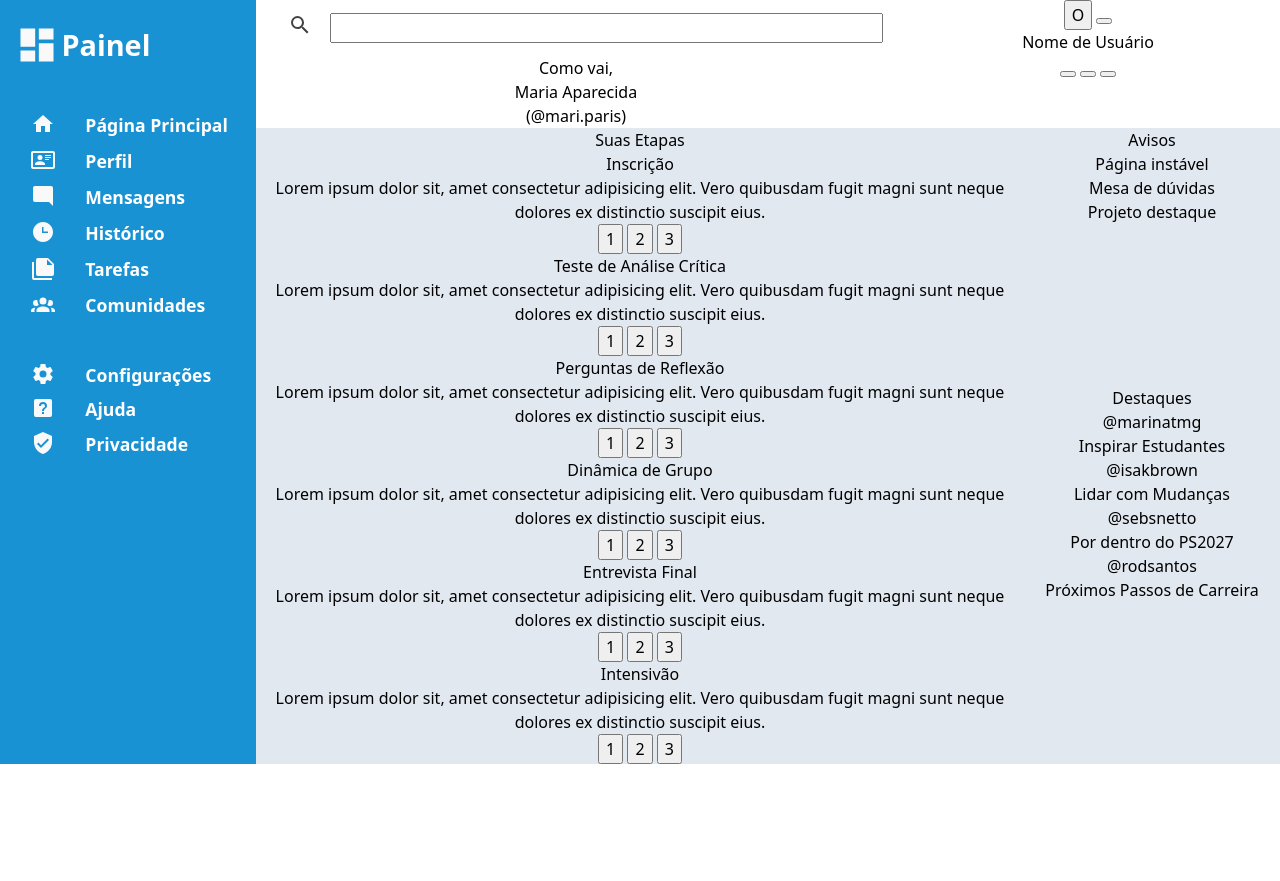
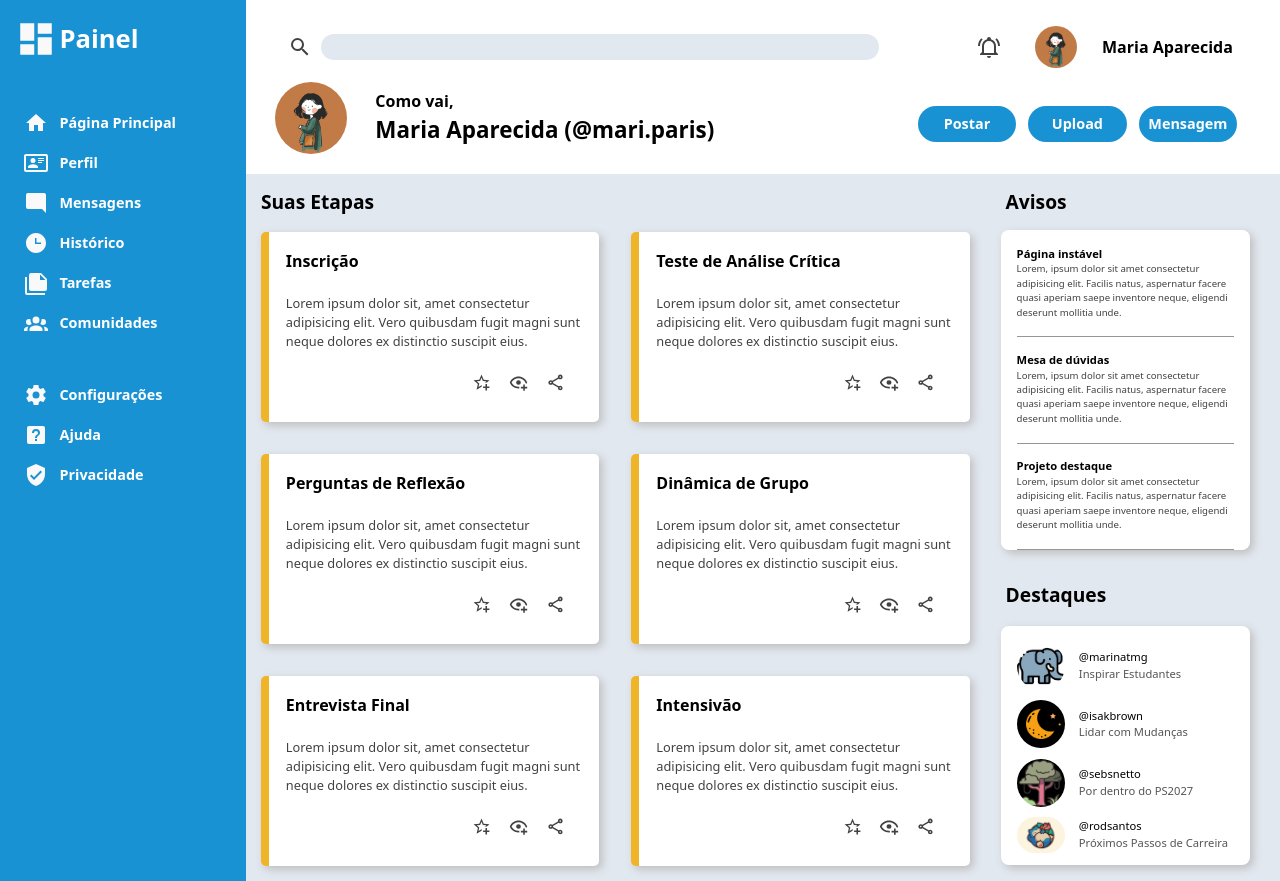
Before and after one commit to burity2/user-dashboard, a plain HTML site: page index.html in a window 1280 px wide. Before the commit the page ends 800 px from the top, so only its background shows below. Drawn offline with Linux system fonts and the light colour scheme.

Commit message:
design finished

```diff
--- a/index.html
+++ b/index.html
@@ -14,18 +14,18 @@
                 <input type="search" id="site-search" name="site-search" id="search-bar-input">
             </div>
             <div id="user-access">
-                <button id="bell">O</button>
-                <button id="user-icon"></button>
-                <p id="access-username">Nome de Usuário</p>
+                <img src="./assets/icons/bell-ring-outline.svg" alt="" class="header-icon" id="header-icon-bell">
+                <img src="./assets/8a952789567051.5df8ef2c0933b.png" alt="" class="profile-pic" id="header-profile-pic">
+                <p id="access-username">Maria Aparecida</p>
             </div>
             <div id="user-profile">
-                <img src="" alt="">
-                <p id="greetings">Como vai, <p id="profile-username" class="username">Maria Aparecida <p id="profile-username-nick" class="username">(@mari.paris)</p></p></p>
+                <img src="./assets/8a952789567051.5df8ef2c0933b.png" alt="" class="profile-pic">
+                <div id="greetings"><p id="greetings">Como vai, <p id="profile-username" class="username">Maria Aparecida (@mari.paris)</p></p></div>
             </div>
             <div id="navbar">
-                <button></button>
-                <button></button>
-                <button></button>
+                <button class="navbar-btn">Postar</button>
+                <button class="navbar-btn">Upload</button>
+                <button class="navbar-btn">Mensagem</button>
             </div>
         </div>
         <div id="l-sidebar">
@@ -76,15 +76,16 @@
         </div>
 
         <div id="projects">
-            <p>Suas Etapas</p>
+            <p id="projects-p">Suas Etapas</p>
             <div id="selection-process-container">
+
                 <div class="selection-process-div">
                     <p class="selection-process-title">Inscrição</p>
                     <p class="selection-process-description">Lorem ipsum dolor sit, amet consectetur adipisicing elit. Vero quibusdam fugit magni sunt neque dolores ex distinctio suscipit eius.</p>
                     <div class="selection-process-btn-bar">
-                        <button class="selection-process-btn">1</button>
-                        <button class="selection-process-btn">2</button>
-                        <button class="selection-process-btn">3</button>
+                        <img src="./assets/icons/star-plus-outline.svg" alt="" class="selection-process-img">
+                        <img src="./assets/icons/eye-plus-outline.svg" alt="" class="selection-process-img">
+                        <img src="./assets/icons/share-variant-outline.svg" alt="" class="selection-process-img">
                     </div>
                 </div>
 
@@ -92,9 +93,9 @@
                     <p class="selection-process-title">Teste de Análise Crítica</p>
                     <p class="selection-process-description">Lorem ipsum dolor sit, amet consectetur adipisicing elit. Vero quibusdam fugit magni sunt neque dolores ex distinctio suscipit eius.</p>
                     <div class="selection-process-btn-bar">
-                        <button class="selection-process-btn">1</button>
-                        <button class="selection-process-btn">2</button>
-                        <button class="selection-process-btn">3</button>
+                        <img src="./assets/icons/star-plus-outline.svg" alt="" class="selection-process-img">
+                        <img src="./assets/icons/eye-plus-outline.svg" alt="" class="selection-process-img">
+                        <img src="./assets/icons/share-variant-outline.svg" alt="" class="selection-process-img">
                     </div>
                 </div>
 
@@ -102,9 +103,9 @@
                     <p class="selection-process-title">Perguntas de Reflexão</p>
                     <p class="selection-process-description">Lorem ipsum dolor sit, amet consectetur adipisicing elit. Vero quibusdam fugit magni sunt neque dolores ex distinctio suscipit eius.</p>
                     <div class="selection-process-btn-bar">
-                        <button class="selection-process-btn">1</button>
-                        <button class="selection-process-btn">2</button>
-                        <button class="selection-process-btn">3</button>
+                        <img src="./assets/icons/star-plus-outline.svg" alt="" class="selection-process-img">
+                        <img src="./assets/icons/eye-plus-outline.svg" alt="" class="selection-process-img">
+                        <img src="./assets/icons/share-variant-outline.svg" alt="" class="selection-process-img">
                     </div>
                 </div>
 
@@ -112,9 +113,9 @@
                     <p class="selection-process-title">Dinâmica de Grupo</p>
                     <p class="selection-process-description">Lorem ipsum dolor sit, amet consectetur adipisicing elit. Vero quibusdam fugit magni sunt neque dolores ex distinctio suscipit eius.</p>
                     <div class="selection-process-btn-bar">
-                        <button class="selection-process-btn">1</button>
-                        <button class="selection-process-btn">2</button>
-                        <button class="selection-process-btn">3</button>
+                        <img src="./assets/icons/star-plus-outline.svg" alt="" class="selection-process-img">
+                        <img src="./assets/icons/eye-plus-outline.svg" alt="" class="selection-process-img">
+                        <img src="./assets/icons/share-variant-outline.svg" alt="" class="selection-process-img">
                     </div>
                 </div>
 
@@ -122,9 +123,9 @@
                     <p class="selection-process-title">Entrevista Final</p>
                     <p class="selection-process-description">Lorem ipsum dolor sit, amet consectetur adipisicing elit. Vero quibusdam fugit magni sunt neque dolores ex distinctio suscipit eius.</p>
                     <div class="selection-process-btn-bar">
-                        <button class="selection-process-btn">1</button>
-                        <button class="selection-process-btn">2</button>
-                        <button class="selection-process-btn">3</button>
+                        <img src="./assets/icons/star-plus-outline.svg" alt="" class="selection-process-img">
+                        <img src="./assets/icons/eye-plus-outline.svg" alt="" class="selection-process-img">
+                        <img src="./assets/icons/share-variant-outline.svg" alt="" class="selection-process-img">
                     </div>
                 </div>
 
@@ -132,9 +133,9 @@
                     <p class="selection-process-title">Intensivão</p>
                     <p class="selection-process-description">Lorem ipsum dolor sit, amet consectetur adipisicing elit. Vero quibusdam fugit magni sunt neque dolores ex distinctio suscipit eius.</p>
                     <div class="selection-process-btn-bar">
-                        <button class="selection-process-btn">1</button>
-                        <button class="selection-process-btn">2</button>
-                        <button class="selection-process-btn">3</button>
+                        <img src="./assets/icons/star-plus-outline.svg" alt="" class="selection-process-img">
+                        <img src="./assets/icons/eye-plus-outline.svg" alt="" class="selection-process-img">
+                        <img src="./assets/icons/share-variant-outline.svg" alt="" class="selection-process-img">
                     </div>
                 </div>
 
@@ -142,19 +143,19 @@
         </div>
         <div id="r-sidebar">
             <div id="announcements">
-                <p id="annoucements-title">Avisos</p>
+                <p id="announcements-title">Avisos</p>
                 <div id="announcements-div">
                     <div class="announcement-item">
                         <p class="announcement-title">Página instável</p>
-                        <p class="announcement-description"></p>
+                        <p class="announcement-description">Lorem, ipsum dolor sit amet consectetur adipisicing elit. Facilis natus, aspernatur facere quasi aperiam saepe inventore neque, eligendi deserunt mollitia unde.</p>
                     </div>
                     <div class="announcement-item">
                         <p class="announcement-title">Mesa de dúvidas</p>
-                        <p class="announcement-description"></p>
+                        <p class="announcement-description">Lorem, ipsum dolor sit amet consectetur adipisicing elit. Facilis natus, aspernatur facere quasi aperiam saepe inventore neque, eligendi deserunt mollitia unde.</p>
                     </div>
                     <div class="announcement-item">
                         <p class="announcement-title">Projeto destaque</p>
-                        <p class="announcement-description"></p>
+                        <p class="announcement-description">Lorem, ipsum dolor sit amet consectetur adipisicing elit. Facilis natus, aspernatur facere quasi aperiam saepe inventore neque, eligendi deserunt mollitia unde.</p>
                     </div>
                 </div>
             </div>
@@ -163,7 +164,7 @@
                 <p id="trending-title">Destaques</p>
                 <div id="trending-div">
                     <div class="trending-item">
-                        <img src="" alt="">
+                        <img src="./images.jpg" alt="" class="trending-img">
                         <div>
                             <treding-item-info>
                                 <p class="trending-item-para">@marinatmg</p>
@@ -172,7 +173,7 @@
                         </div>
                     </div>
                     <div class="trending-item">
-                        <img src="" alt="">
+                        <img src="./4445942.jpg" alt="" class="trending-img">
                         <div>
                             <treding-item-info>
                                 <p class="trending-item-para">@isakbrown</p>
@@ -181,7 +182,7 @@
                         </div>
                     </div>
                     <div class="trending-item">
-                        <img src="" alt="">
+                        <img src="./assets/2417582.jpg" alt="" class="trending-img">
                         <div>
                             <treding-item-info>
                                 <p class="trending-item-para">@sebsnetto</p>
@@ -190,7 +191,7 @@
                         </div>
                     </div>
                     <div class="trending-item">
-                        <img src="" alt="">
+                        <img src="./assets/original-f3e95b79dc533fa34d98da5.jpg" alt="" class="trending-img">
                         <div>
                             <treding-item-info>
                                 <p class="trending-item-para">@rodsantos</p>
--- a/style.css
+++ b/style.css
@@ -59,7 +59,7 @@ h1, h2, h3, h4, h5, h6 {
 #container {
   text-align: center;
   display: grid;
-  grid-template-columns: 1fr 3fr 1fr;
+  grid-template-columns: 1fr 3fr 1.2fr;
   font-family: system-ui, -apple-system, BlinkMacSystemFont, 'Segoe UI', Roboto, Oxygen, Ubuntu, Cantarell, 'Open Sans', 'Helvetica Neue', sans-serif;
 }
 
@@ -68,38 +68,130 @@ h1, h2, h3, h4, h5, h6 {
   grid-template-columns: 5fr 3fr;
   background-color: #ffffff;
   grid-column: 2 / span 2;
+  margin-bottom: 1%;
+  margin-top: 2%;
 }
 
 .header-icon {
   filter: brightness(0) saturate(100%) invert(24%) sepia(5%) saturate(0%) hue-rotate(93deg) brightness(100%) contrast(93%);
   height: 1.5rem;
-  justify-self: center;
+  justify-self: right;
+  padding-right: 15%;
 }
 
-#search-bar-input{
-  border-radius: 15%;
-  background-color: black;
+.header-icon:hover{
+  fill: #72777e;
+  border-radius: 75%;
 }
 
 #search-bar{
   display: grid;
+  align-items: center;
   grid-template-columns: 1fr 9fr;
   align-self: center;
   padding: 2%;
 }
 
+input {
+  all: unset;
+  padding: 0.5%;
+  border-radius: 25px;
+  border: 0.1rem solid transparent;
+  font-size: 0.8rem;
+  background-color: #e2e8f0;
+}
+
+input:hover{
+  background-color: #bcc5cf;
+}
+
+#user-profile{
+  display: grid;
+  grid-template-columns: 1fr 4fr;
+}
+
+.profile-pic{
+  height: 80%;
+  max-width: 90px;
+  object-fit:cover;
+  border-radius: 75%;
+  grid-area: 1 / 1 / 3 / 2;
+  justify-self: center;
+  align-self:center;
+}
+
+#greetings{
+  grid-area: 1 / 2 / 3 / 3;
+  align-self: center;
+  font-weight: bold;
+  font-size: 1rem;
+  justify-items: start;
+}
+
+#profile-username{
+  font-size: 1.4rem;
+}
+
+#navbar {
+  display: grid;
+  grid-template-columns: repeat(3,3fr) 1fr;
+  padding-top: 3%;
+  margin-left: 5%;
+}
+
+.navbar-btn{
+  width: 12ch;
+  height: 2.3rem;
+  align-self: center;
+  justify-self: center;
+  border-radius: 25px;
+  border: 0.1rem solid transparent;
+  font-size: 0.9rem;
+  background-color: #1992d4;
+  color: #ffffff;
+  font-weight: bold;
+}
+
+.navbar-btn:hover{
+  background-color: #1578ad;
+}
+
+#user-access{
+  display: grid;
+  grid-template-columns: 1fr 1fr 3fr;
+  align-items: center;
+  justify-items: center;
+  column-gap: 5%;
+  margin-left: 15%;
+}
+
+#header-profile-pic{
+  grid-area: 1 / 2 / -1 / 3;
+  max-width: 50px;
+  max-height: auto;
+}
+
+#header-icon-bell{
+  justify-self: right;
+}
+
+#access-username{
+  font-size: 1rem;
+  font-weight: bold;
+  justify-self: left;
+}
+
 #l-sidebar {
   display: grid;
-  grid-template-columns: 1fr;
-  grid-auto-rows: max-content;
   color: #ffffff;
+  row-gap: 3rem;
   background-color: #1992d4;
-  grid-row: 1 / -4;
+  grid-row: 1 / -5;
   grid-column: 1 / 2;
-  font-size: 1.1rem;
+  font-size: 0.9rem;
   font-weight: bold;
-  row-gap:12%;
   align-content: start;
+  padding-left: 0.8rem;
 }
 
 .l-sidebar-icon {
@@ -113,9 +205,7 @@ h1, h2, h3, h4, h5, h6 {
   justify-items: left;
   align-items: center;
   grid-template-columns: 1fr 4fr;
-  margin-top: 8%;
-  margin-left: 5%;
-  margin-bottom: -19%;
+  padding-top: 1rem;
 }
 
 #dashboard-icon {
@@ -124,18 +214,18 @@ h1, h2, h3, h4, h5, h6 {
 }
 
 #dashboard-title {
-  font-size: 1.8rem;
+  font-size: 1.6rem;
 }
 
 #main-menu {
   display: grid;
-  grid-template-columns: 1fr;
-  row-gap: 6%;
+  gap: 1rem;
 }
 
 .main-menu-item{
   display: grid;
-  grid-template-columns: 1fr 2fr;
+  grid-template-columns: 1fr 4fr;
+  align-items: center;
 }
 
 .main-menu-p{
@@ -145,8 +235,7 @@ h1, h2, h3, h4, h5, h6 {
 
 #options-menu {
   display: grid;
-  grid-template-columns: 1fr;
-  row-gap: 10%;
+  gap: 1rem;
 }
 
 .options-menu-p{
@@ -154,12 +243,125 @@ h1, h2, h3, h4, h5, h6 {
   text-align: left;
 }
 
+#projects-p,
+#announcements-title,
+#trending-title {
+font-size: 1.2rem;
+justify-self:left;
+font-weight: bold;
+padding: 2%;
+padding-bottom: 0%;
+}
+
 #projects {
   display: grid;
   background-color: #e2e8f0;
+  grid-template-rows: auto 1fr;
+}
+
+#selection-process-container{
+  display: grid;
+  align-content:start;
+  grid-template-columns: repeat(auto-fit, minmax(300px, 1fr));
+  gap: 2rem;
+  padding: 2%;
+}
+
+.selection-process-div{
+  display: grid;
+  background-color: #ffffff;
+  width: auto;
+  height: clamp(160px, 190px, 340px);
+  padding: 5%;
+  gap: 5%;
+  border-left: 0.5rem solid #f0b429;
+  border-radius: 5px;
+  box-shadow: 0.2rem 0.2rem 0.5rem rgb(189, 189, 189);
+}
+
+.selection-process-title{
+  justify-self: left;
+  font-weight: bold;
+  font-size: 1rem;
+}
+
+.selection-process-description{
+  justify-self: left;
+  text-align: left;
+  font-size: 0.8rem;
+  color: #424242;
+}
+
+.selection-process-btn-bar{
+  display: grid;
+  grid-template-columns: repeat(3, 2.3rem);
+  justify-self: right;
+}
+
+.selection-process-img {
+  filter: brightness(0) saturate(100%) invert(24%) sepia(5%) saturate(0%) hue-rotate(93deg) brightness(100%) contrast(93%);
+  height: 1.2rem;
 }
 
 #r-sidebar {
   display: grid;
   background-color: #e2e8f0;
+  padding: 1rem;
+  padding-right: 10%;
+  padding-top: 3.3%;
 }
+
+#announcements-div{
+  display: grid;
+  background-color: #ffffff;
+  padding: 1rem;
+  gap: 5%;
+  border-radius: 8px;
+  margin-top: 5%;
+  width: auto;
+  height: clamp(10rem, 20rem, 30rem);
+  box-shadow: 0.2rem 0.2rem 0.5rem rgb(189, 189, 189)
+}
+
+.announcement-description{
+  text-align: left;
+  font-size: 0.6rem;
+  color: #424242;
+  padding-bottom: 1.03rem;
+  border-bottom: solid 1px #969696;
+}
+
+.announcement-title{
+  justify-self: left;
+  font-weight: bold;
+  font-size: 0.7rem;
+}
+
+#trending-div{
+  display: grid;
+  background-color: #ffffff;
+  padding: 1rem;
+  gap: 5%;
+  border-radius: 8px;
+  width: minmax(1fr, 500rem);
+  height: 83%;
+  margin-top: 1rem;
+  box-shadow: 0.2rem 0.2rem 0.5rem rgb(189, 189, 189)
+}
+
+.trending-item {
+display: grid;
+grid-template-columns: 1fr 2.5fr;
+font-size: 0.7rem;
+text-align: left;
+align-items: center;
+}
+
+.trending-item-descr {
+  color: #555555;
+}
+
+.trending-img {
+border-radius: 2rem;
+width: 3rem;
+}
```
Also changed, not shown: 4445942.jpg (added), assets/2417582.jpg (added), assets/8a952789567051.5df8ef2c0933b.png (added), assets/icons/eye-plus-outline.svg (added), assets/icons/share-variant-outline.svg (added), assets/icons/star-plus-outline.svg (added), assets/original-f3e95b79dc533fa34d98da5.jpg (added), images.jpg (added).
